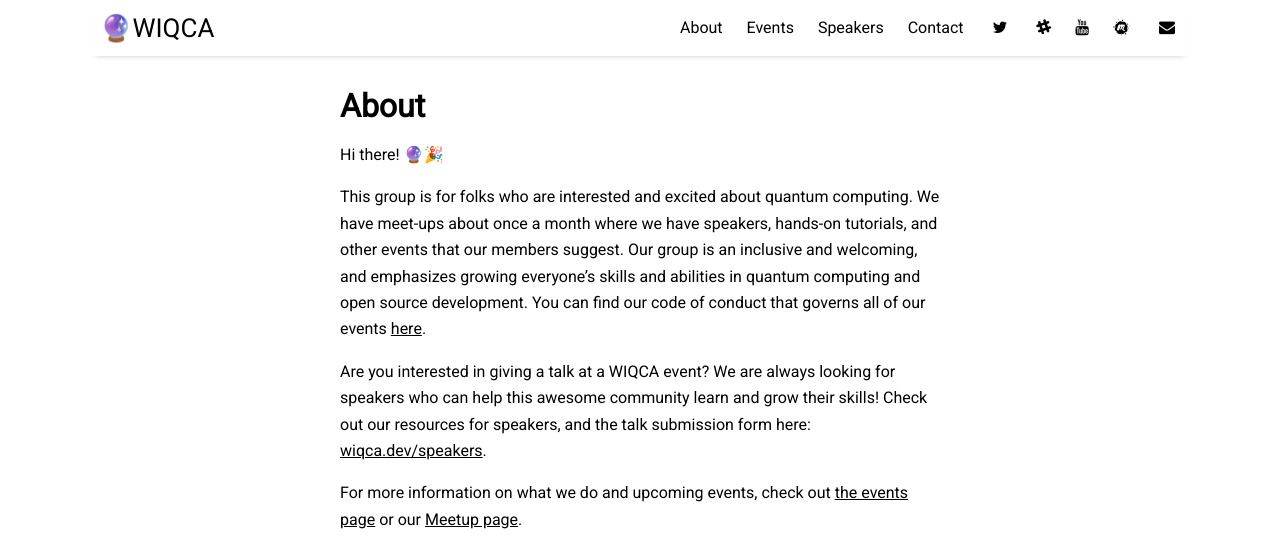
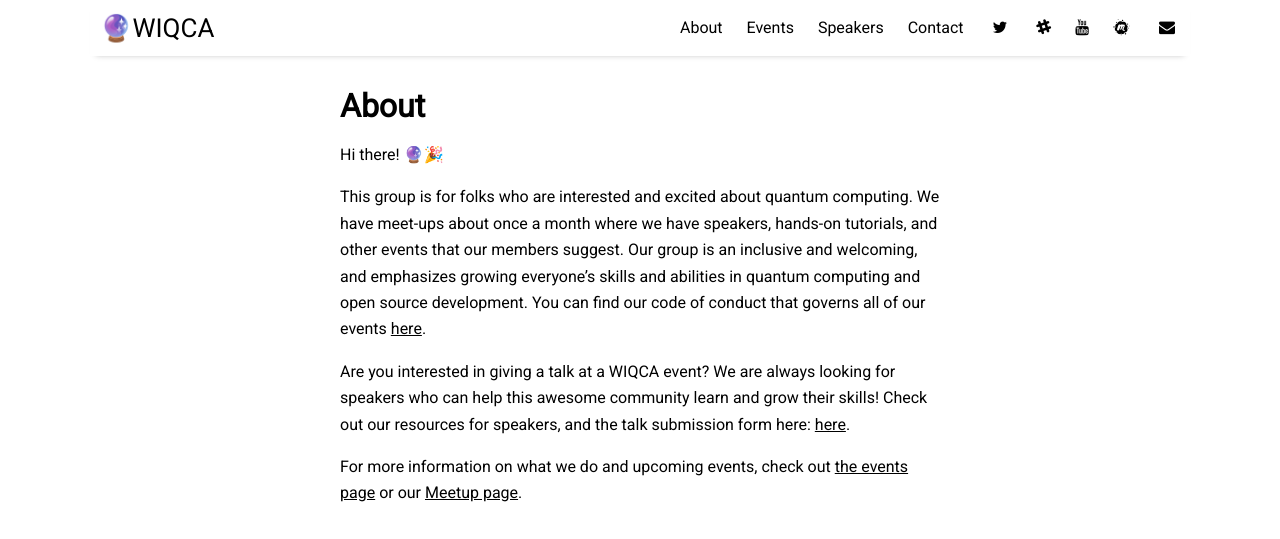
Before and after one commit to wiqca/wiqca, a Jekyll site: the page built from pages/about.md, in a window 1280 px wide, cut to the strip 0-539 px from the top of the page. Built offline with Jekyll 4.4.1, drawn with Linux system fonts in a browser that asks for light colours.

Commit message:
fixing link

```diff
--- a/pages/about.md
+++ b/pages/about.md
@@ -12,6 +12,6 @@ You can find our code of conduct that governs all of our events [here]({{ site.g
 
 Are you interested in giving a talk at a WIQCA event?
 We are always looking for speakers who can help this awesome community learn and grow their skills!
-Check out our resources for speakers, and the talk submission form here: [wiqca.dev/speakers](https://www.wiqca.dev/speakers/).
+Check out our resources for speakers, and the talk submission form here: [here]({{ site.github.url }}/speakers.html).
 
 For more information on what we do and upcoming events, check out [the events page]({{ site.github.url }}/pages/events.html) or our [Meetup page](https://www.meetup.com/wiqca-sea/).
```
